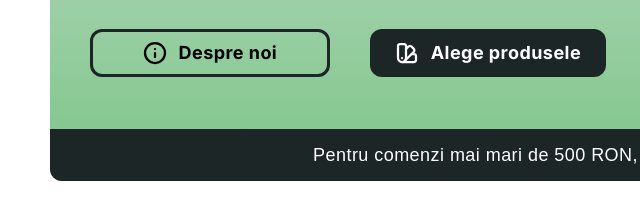
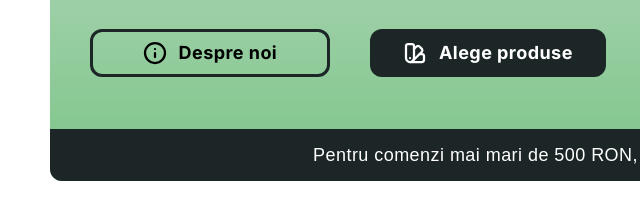
Before and after one commit to Glassto/welovepacks, a website: page index.html in a window 1280 px wide. Shown: the part 403-612 px from the top of the page, 14-654 px from the left. Drawn offline with nearby package versions, Linux system fonts and the light colour scheme; a web font is replaced by a local one.

Commit message:
Update index.html

```diff
--- a/index.html
+++ b/index.html
@@ -105,7 +105,7 @@
             </button>
             <button class="flex items-center justify-center gap-3 w-full h-12 bg-main-blue border-none rounded-xl px-5 py-2 font-display font-bold lg:text-lg text-white tracking-wide ring-1 ring-transparent hover:ring-main-blue">
               <img src="img/icons/choose.svg" alt="">
-              <p class="font-display font-bold">Alege produsele</p>
+              <p class="font-display font-bold">Alege produse</p>
             </button>
           </div>
         </div>
```
